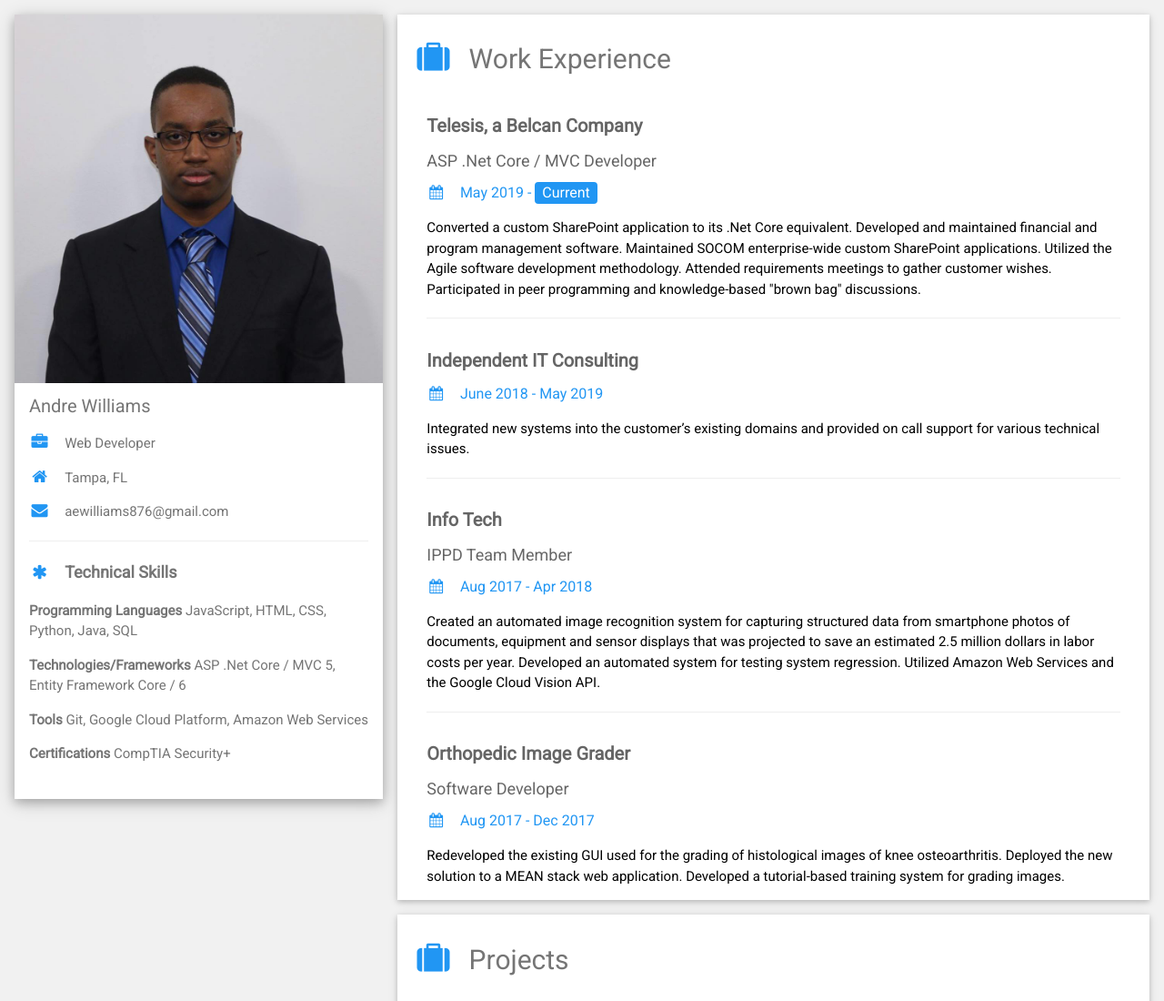
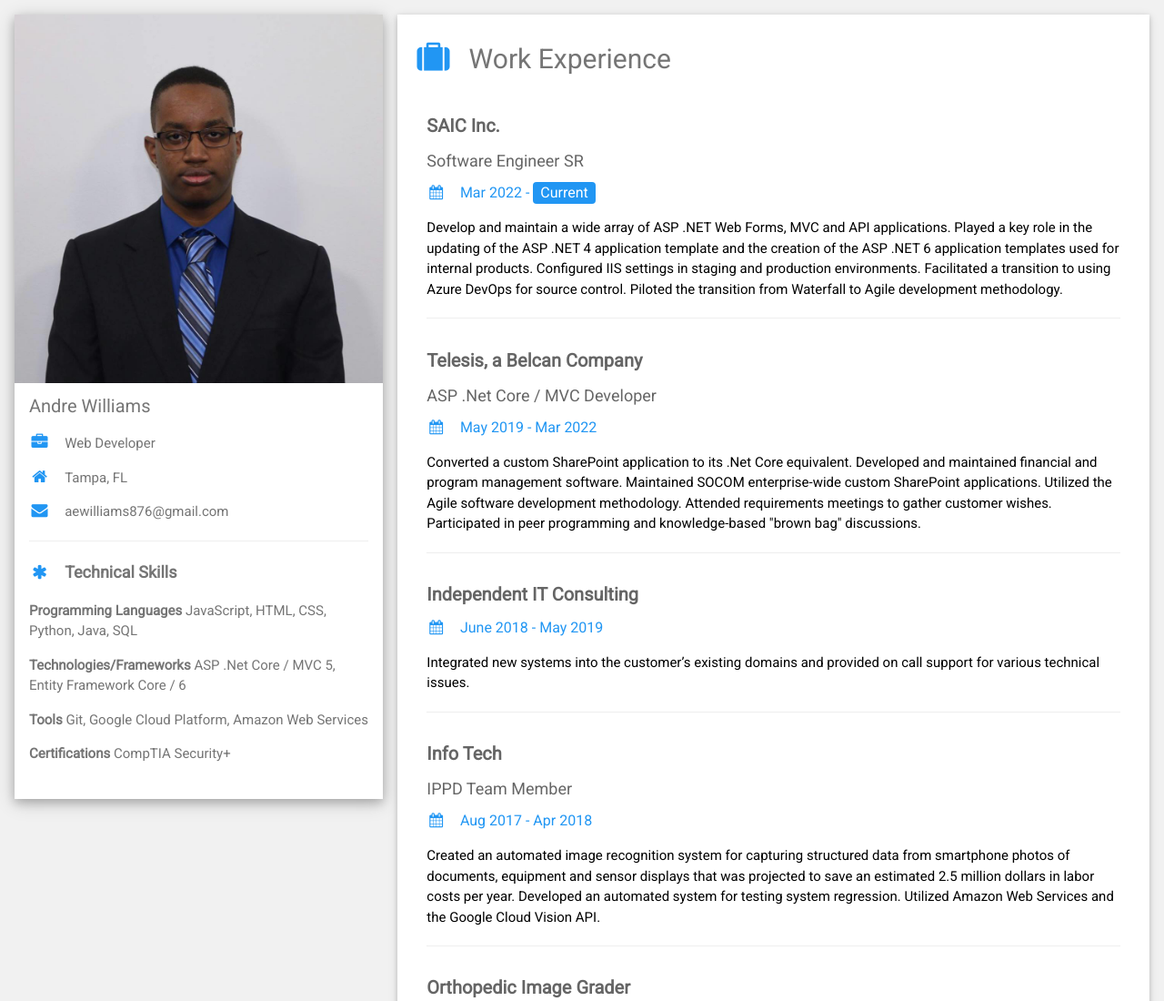
Before and after one commit to AndreWilliams1/AndreWilliams1.github.io, a plain HTML site: page index.html in a window 1280 px wide. Shown: the top 1100 px of the page at 91% size. Drawn offline with nearby package versions, Linux system fonts and the light colour scheme.

Commit message:
Added SAIC to work experience

```diff
--- a/index.html
+++ b/index.html
@@ -59,9 +59,16 @@ html,body,h1,h2,h3,h4,h5,h6 {font-family: "Roboto", sans-serif}
       <div class="w3-container w3-card w3-white w3-margin-bottom">
         <h2 class="w3-text-grey w3-padding-16"><i class="fa fa-suitcase fa-fw w3-margin-right w3-xxlarge w3-text-blue"></i>Work Experience</h2>
         <div class="w3-container">
+          <h4 class="w3-opacity"><b>SAIC Inc.</b></h4>
+          <h5 class="w3-opacity">Software Engineer SR</h5>
+          <h6 class="w3-text-blue"><i class="fa fa-calendar fa-fw w3-margin-right"></i>Mar 2022 - <span class="w3-tag w3-blue w3-round">Current</span></h6>
+          <p>Develop and maintain a wide array of ASP .NET Web Forms, MVC and API applications. Played a key role in the updating of the ASP .NET 4 application template and the creation of the ASP .NET 6 application templates used for internal products. Configured IIS settings in staging and production environments. Facilitated a transition to using Azure DevOps for source control. Piloted the transition from Waterfall to Agile development methodology.</p>
+          <hr>
+        </div>
+        <div class="w3-container">
           <h4 class="w3-opacity"><b>Telesis, a Belcan Company</b></h4>
           <h5 class="w3-opacity">ASP .Net Core / MVC Developer</h5>
-          <h6 class="w3-text-blue"><i class="fa fa-calendar fa-fw w3-margin-right"></i>May 2019 - <span class="w3-tag w3-blue w3-round">Current</span></h6>
+          <h6 class="w3-text-blue"><i class="fa fa-calendar fa-fw w3-margin-right"></i>May 2019 - Mar 2022</h6>
           <p>Converted a custom SharePoint application to its .Net Core equivalent. Developed and maintained financial and program management software. Maintained SOCOM enterprise-wide custom SharePoint applications. Utilized the Agile software development methodology. Attended requirements meetings to gather customer wishes. Participated in peer programming and knowledge-based "brown bag" discussions.</p>
           <hr>
         </div>
```
